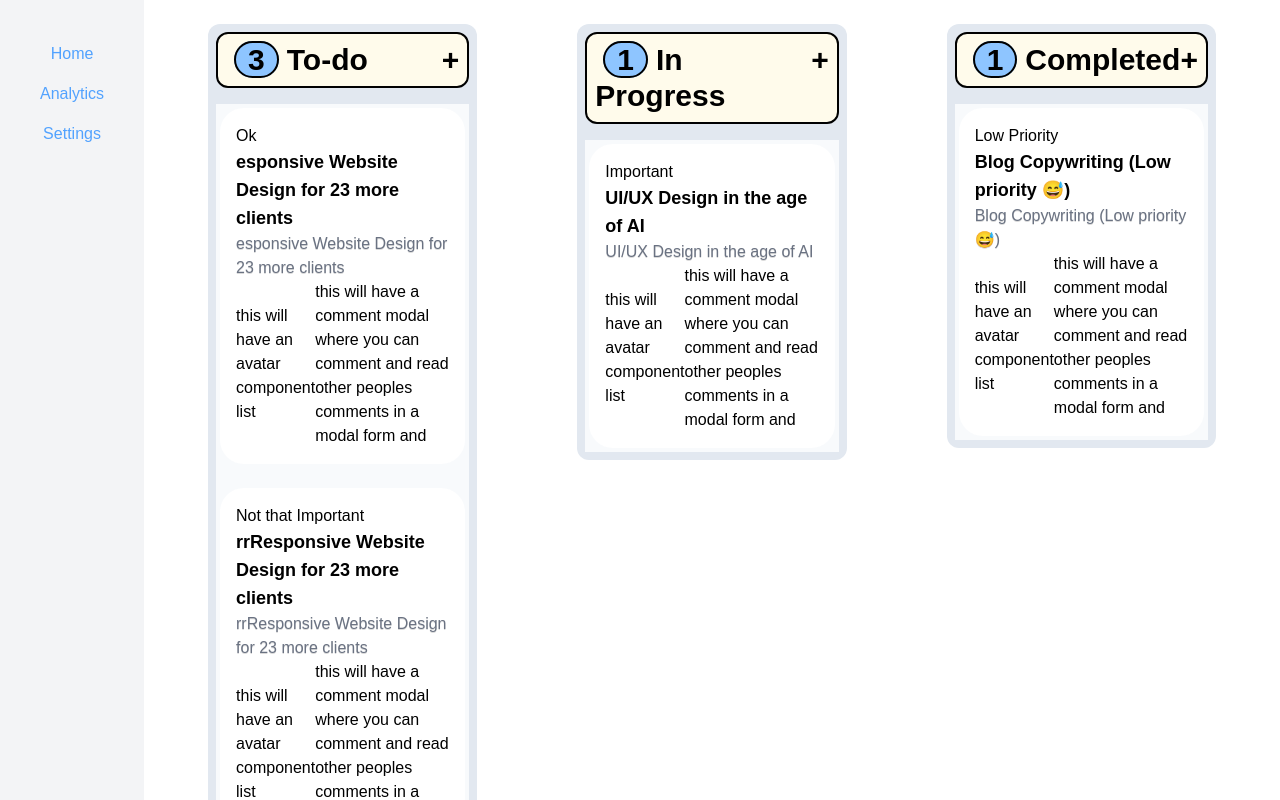
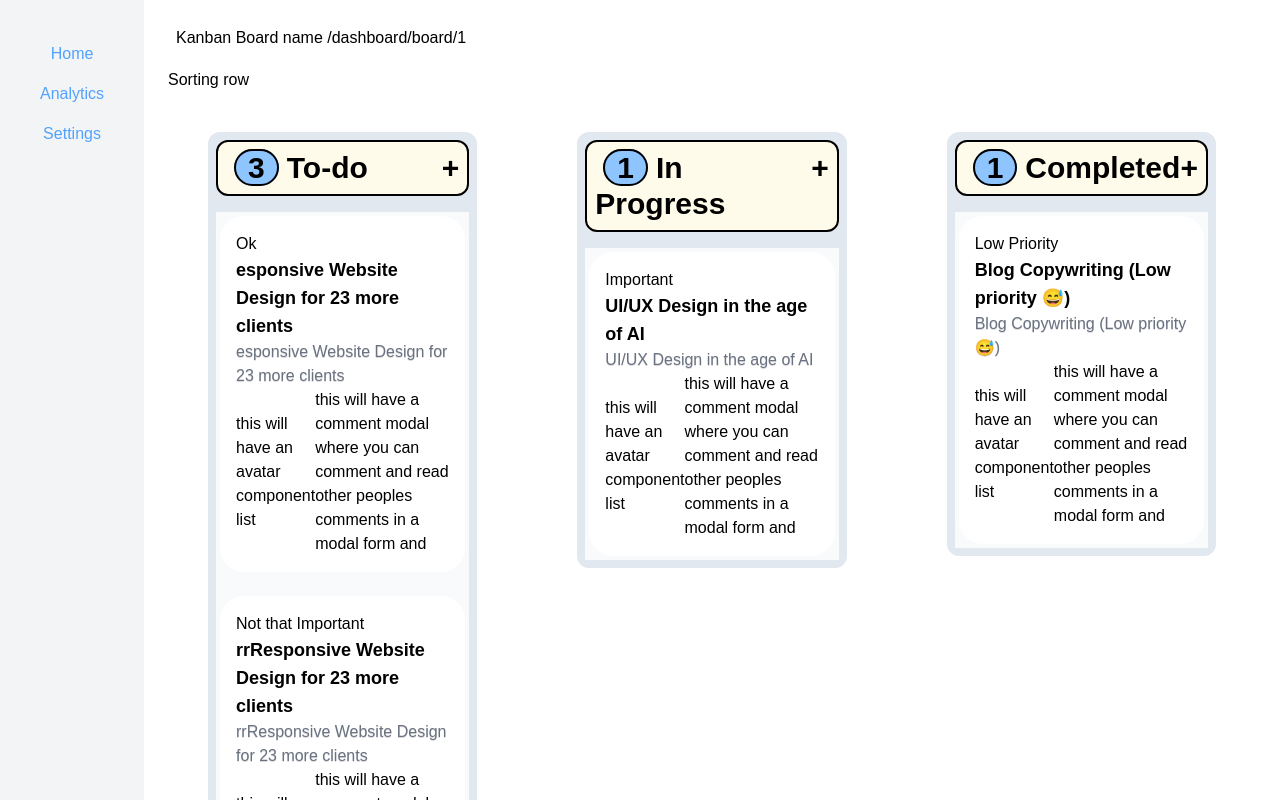
Before and after one commit to Anurag1096/knaban-board, a Next.js app: page /dashboard/board/1 in a window 1280 px wide. Shown: the top 800 px of the page. Built offline with nearby package versions, Linux system fonts and the light colour scheme.

Commit message:
feat(kanban board): Navbar with options setup

```diff
--- a/src/app/dashboard/board/[id]/page.tsx
+++ b/src/app/dashboard/board/[id]/page.tsx
@@ -6,8 +6,10 @@ import { useAppSelector, useAppDispatch } from "@/data/store/hooks";
 import { dndCard } from "@/data/store/slices/ColumnSlice";
 import { DragDropContext, Droppable, DropResult } from "@hello-pangea/dnd";
 import AddTask from "@/components/AddTask/AddTaskModal";
+import NavBar from "@/components/NabBar/NabBar";
+import { usePathname } from "next/navigation";
 export default function Home() {
-
+  const pathName=usePathname()
    const [openColumnId, setOpenColumnId] = useState<string | null>(null);
 
   const closeModal = () => {
@@ -39,13 +41,18 @@ export default function Home() {
   }
 
 
-  return (
+  return (<>
+  <div className="flex flex-col ">
+
+  <NavBar boardName={pathName}/>
+
     <DragDropContext onDragEnd={(result) => onDrag(result)}>
-      <div className="  grid-rows-1 md:grid grid-cols-3 md:gap-5">
+      <div className=" mt-10 grid-rows-1 md:grid grid-cols-3 md:gap-5">
+
         {BoardData.map((columns) => {
           return (
             <div
-              key={columns.id}
+            key={columns.id}
               className="flex flex-col mx-10 h-fit  rounded-xl  bg-[#E2E8F0] "
             >
               <ColumnName
@@ -76,5 +83,7 @@ export default function Home() {
         })}
       </div>
     </DragDropContext>
+          </div>
+    </>
   );
 }
--- /dev/null
+++ b/src/components/NabBar/NabBar.tsx
@@ -0,0 +1,19 @@
+import { Button } from "../Button/Button";
+
+interface Props{
+    boardName:string;
+}
+
+export default function NavBar({boardName}:Props){
+    return(<>
+    <nav className="p-2 w-full h-7 md:flex justify-between items-center ">
+        <div>Kanban Board name {boardName}</div>
+        <div><Button variant={"primary"}>++Add Column modal</Button></div>
+    </nav>
+    <div className="mt-4">
+        <div>Sorting row</div>
+    </div>
+
+
+    </>)
+}
```
